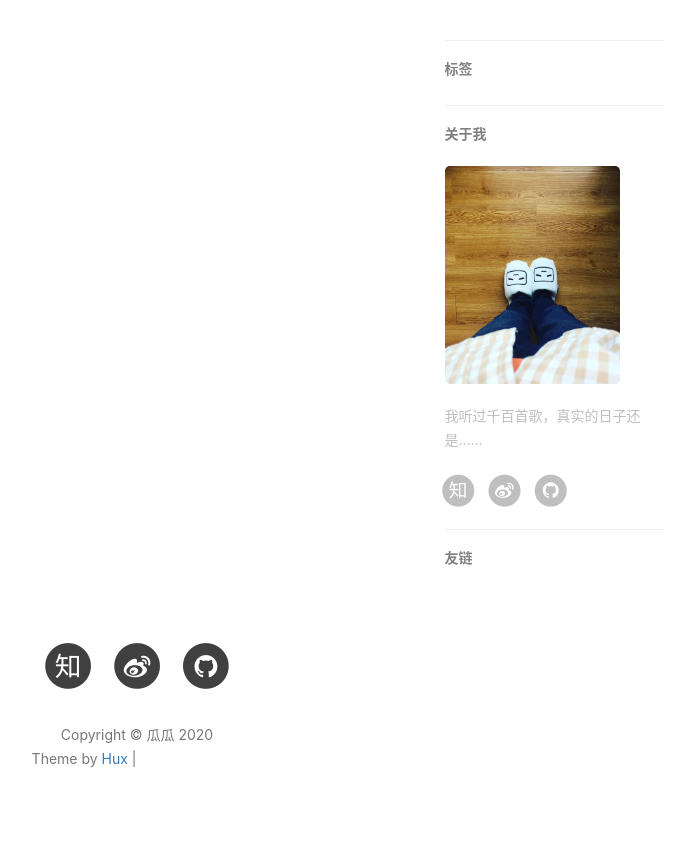
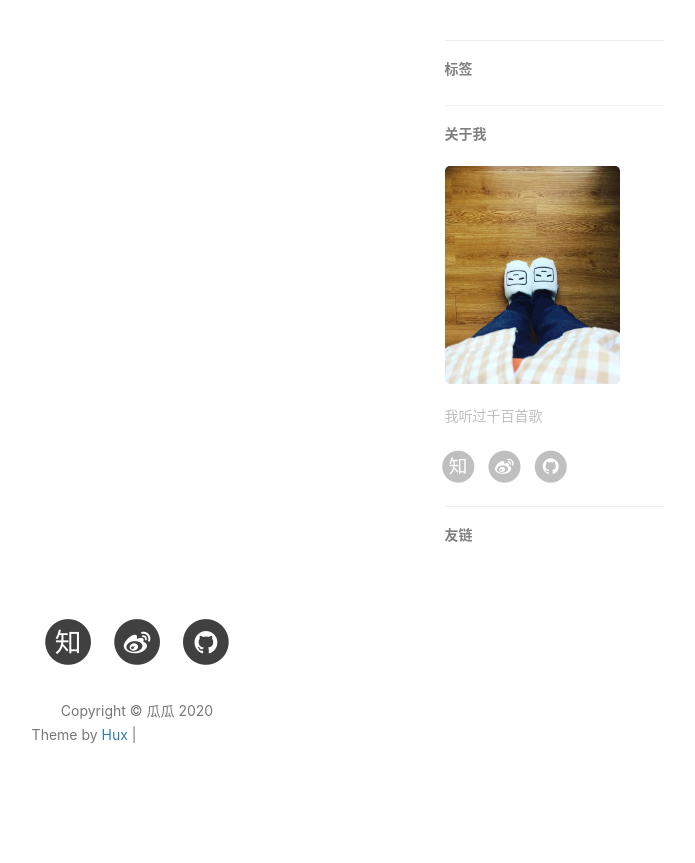
Before and after one commit to saltcoffee/saltcoffee.github.io, a Jekyll site: the page built from index.html, in a window 1280 px wide. Shown: the part 418-1281 px from the top of the page, without its empty margins (503-1198 px from the left). Built offline with Jekyll 4.4.1, drawn with Linux system fonts in a browser that asks for light colours; nearby versions of some CDN libraries; the list of posts is cut into pages by our own code; comment, search, counter and statistics services are not loaded; after the commit the page ends 1257 px from its top, so only the background shows below that; grey boxes are pictures that could not be loaded.

Commit message:
Update _config.yml

```diff
--- a/_config.yml
+++ b/_config.yml
@@ -65,7 +65,7 @@ duoshuo_share: false                     # set to false if you want to use Comme
 
 # Sidebar settings
 sidebar: true                           # whether or not using Sidebar.
-sidebar-about-description: "我听过千百首歌，真实的日子还是……"
+sidebar-about-description: "我听过千百首歌"
 sidebar-avatar: /img/avatar.jpg      # use absolute URL, seeing it's used in both `/` and `/about/`
 
 
```
